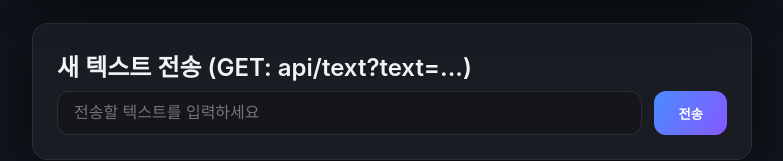
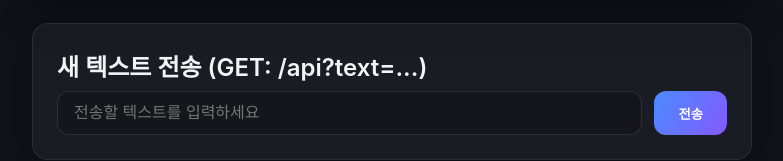
Before and after one commit to KAIST-Student-Culture-Space-Committee/scspace-display, a SvelteKit app: page / in a window 1280 px wide. Shown: the part 227-388 px from the top of the page, without its empty margins (248-1031 px from the left). Built offline with nearby package versions, Linux system fonts and the light colour scheme; no server answers.

Commit message:
Feat: Update API endpoint

```diff
--- a/src/routes/+page.svelte
+++ b/src/routes/+page.svelte
@@ -8,7 +8,7 @@
 	let errorMessage = '';
 
 	onMount(() => {
-		const eventSource = new EventSource('/api/text');
+		const eventSource = new EventSource('/api');
 
 		eventSource.onopen = () => {
 			connectionStatus = 'open';
@@ -37,7 +37,7 @@
 
 		try {
 			const query = new URLSearchParams({ text: draftText });
-			const response = await fetch(`/api/text?${query.toString()}`);
+			const response = await fetch(`/api?${query.toString()}`);
 
 			if (!response.ok) {
 				throw new Error('텍스트 전송에 실패했습니다.');
@@ -71,7 +71,7 @@
 	</section>
 
 	<section class="panel">
-		<h2>새 텍스트 전송 (GET: api/text?text=...)</h2>
+		<h2>새 텍스트 전송 (GET: /api?text=...)</h2>
 		<form class="form" on:submit|preventDefault={updateText}>
 			<input type="text" placeholder="전송할 텍스트를 입력하세요" bind:value={draftText} />
 			<button type="submit" disabled={isSubmitting}>
```
Also changed, not shown: src/routes/api/+server.ts (renamed from src/routes/api/text/+server.ts).
